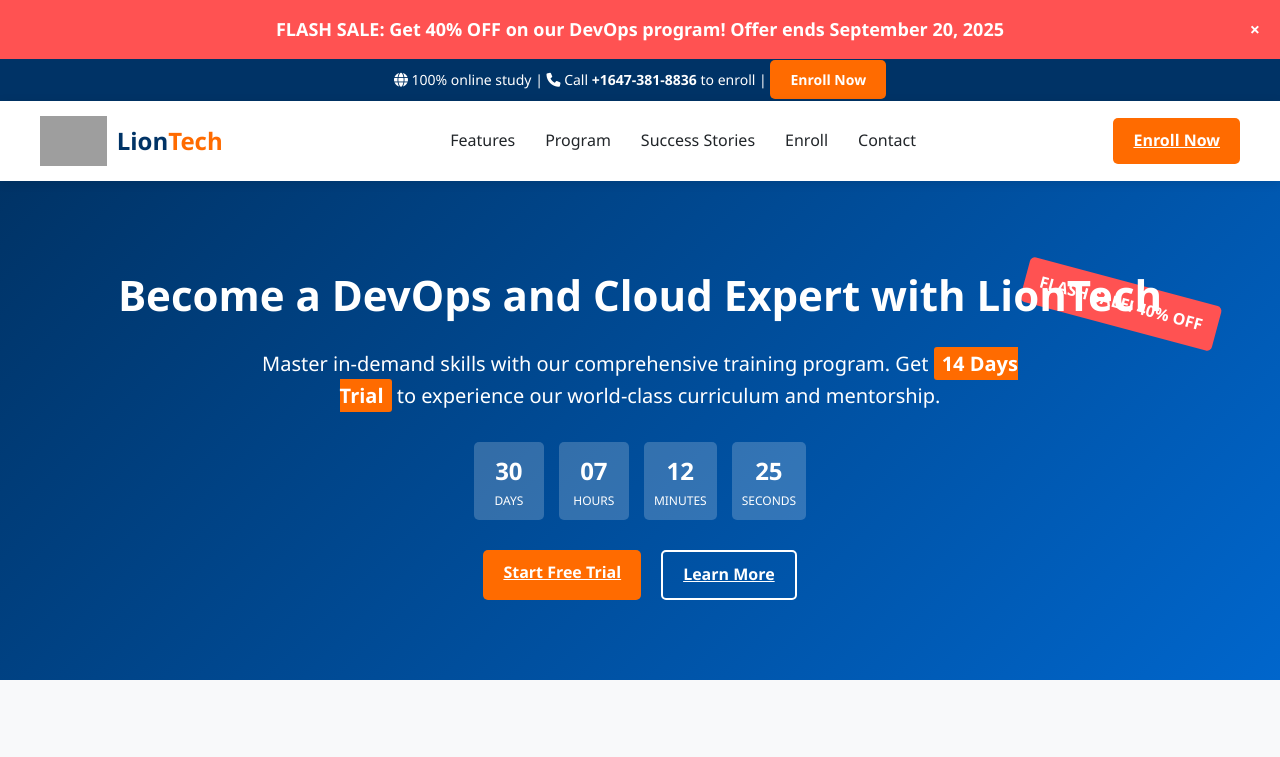
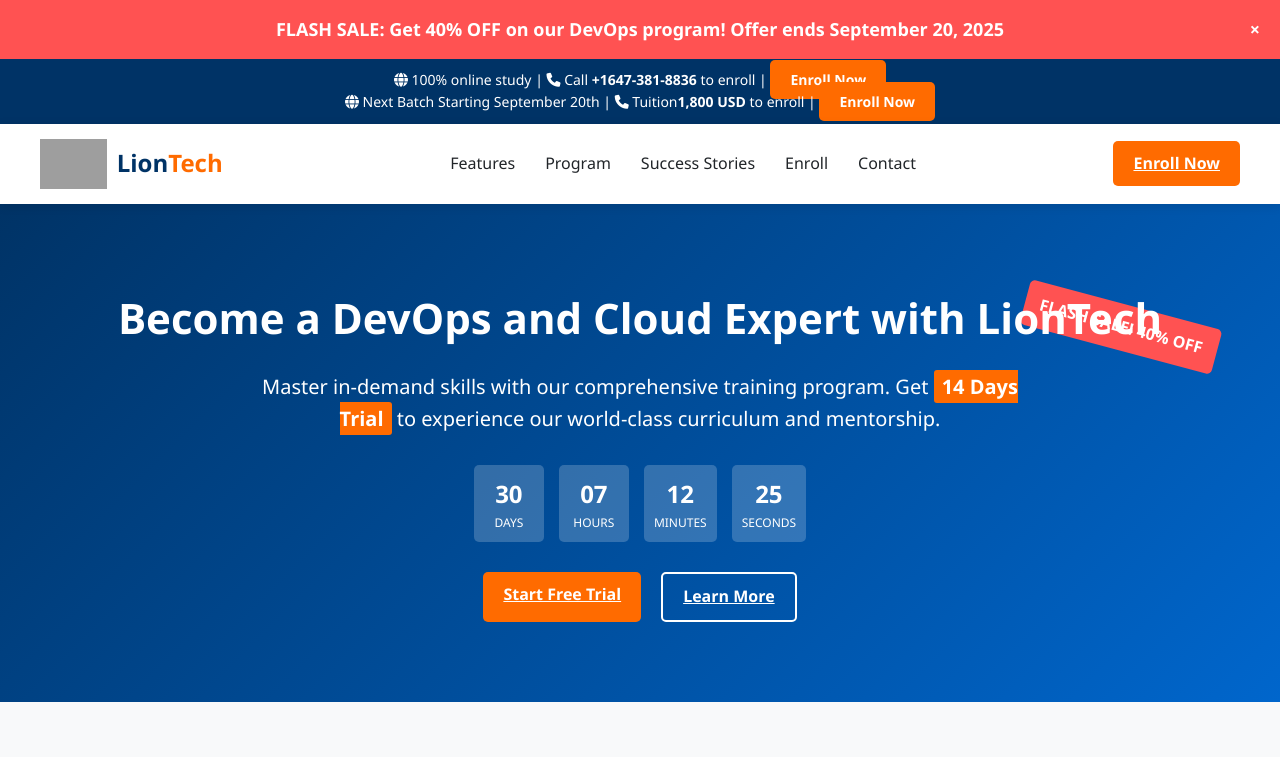
Before and after one commit to Lion-Technology-Solutions/docker-devops-clound-landing-page, a plain HTML site: page index.html in a window 1280 px wide. Shown: the top 757 px of the page. Drawn offline with nearby package versions, Linux system fonts and the light colour scheme; grey boxes are pictures that could not be loaded.

Commit message:
updated to september 20th

```diff
--- a/index.html
+++ b/index.html
@@ -853,6 +853,7 @@
     <div class="top-banner">
         <div class="container">
             <p><i class="fas fa-globe"></i> 100% online study | <i class="fas fa-phone"></i> Call <a href="tel:+1647-381-8836">+1647-381-8836</a> to enroll | <a href="#enroll" class="cta-button">Enroll Now</a></p>
+            <p><i class="fas fa-globe"></i> Next Batch Starting September 20th | <i class="fas fa-phone"></i> Tuition<a href="1,800 USD">1,800 USD</a> to enroll | <a href="#enroll" class="cta-button">Enroll Now</a></p>
         </div>
     </div>
 
```
